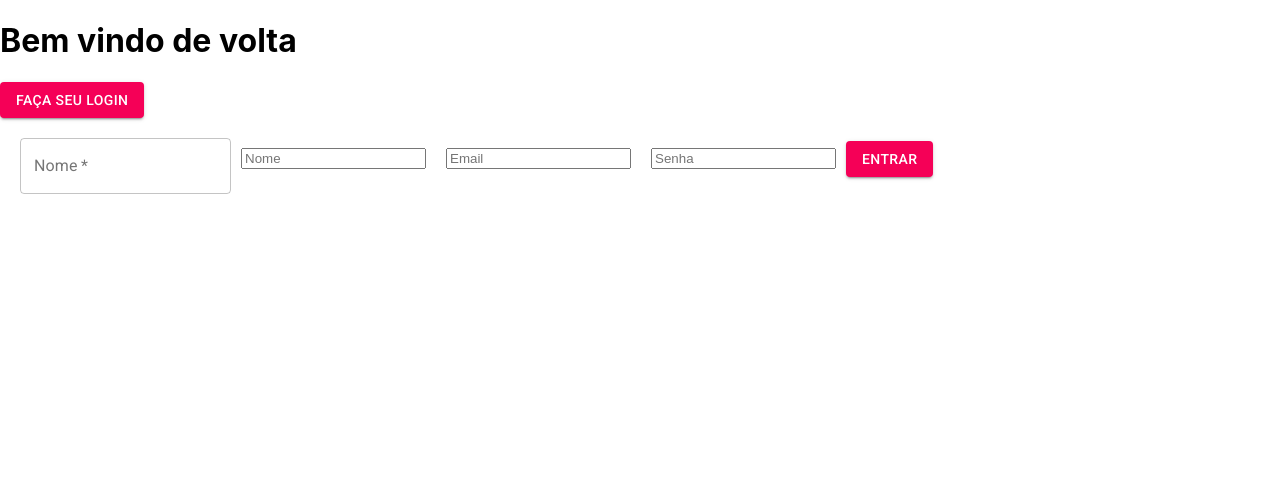
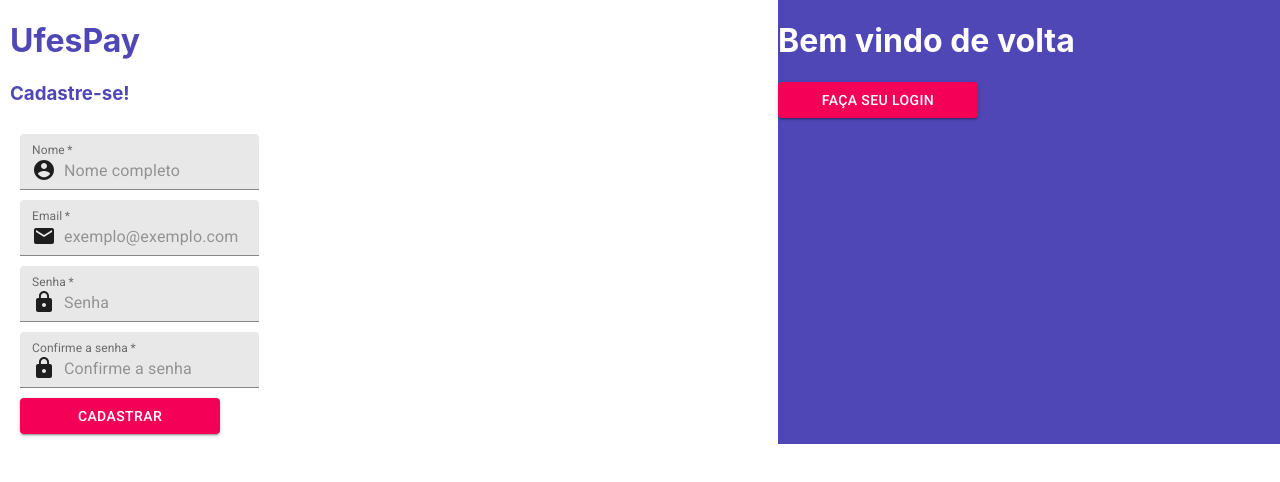
Before and after one commit to cainajuca/ufespay, a React (Create React App) app: page / in a window 1280 px wide. Shown: the top 482 px of the page. Built offline with nearby package versions, Linux system fonts and the light colour scheme.

Commit message:
1a versao: Landing-page

```diff
--- a/package.json
+++ b/package.json
@@ -4,6 +4,7 @@
   "private": true,
   "dependencies": {
     "@material-ui/core": "^4.11.3",
+    "@material-ui/icons": "^4.11.2",
     "@testing-library/jest-dom": "^5.11.4",
     "@testing-library/react": "^11.1.0",
     "@testing-library/user-event": "^12.1.10",
--- a/src/components/create-acc/create-acc.css
+++ b/src/components/create-acc/create-acc.css
@@ -0,0 +1,7 @@
+#create-acc {
+    margin-left: 10px;
+    color: #5047B7;
+    background-color: #fff;
+    /* display: grid;
+    grid-template-columns: 1fr 1fr 1fr; */
+}
--- a/src/components/create-acc/create-acc.js
+++ b/src/components/create-acc/create-acc.js
@@ -1,6 +1,12 @@
 import React, { Component } from 'react';
 
-import Button from '@material-ui/core/Button'
+import './create-acc.css'
+
+import { Button, TextField, InputAdornment } from '@material-ui/core'
+
+import { AccountCircle } from '@material-ui/icons'
+import EmailIcon from '@material-ui/icons/Email';
+import LockIcon from '@material-ui/icons/Lock';
 
 class CreateAcc extends Component {
 
@@ -12,9 +18,7 @@ class CreateAcc extends Component {
             name: '',
             email: '',
             password: '',
-            repPassword,
-
-
+            repPassword: '',
 
             success: '',
             id: '',
@@ -63,16 +67,15 @@ class CreateAcc extends Component {
     }
 
 
-    handleInputChange = event => {
-        const { name, value } = event.target;
+    handleTextFieldChange = (field, event) => {
         this.setState({
-            [name]: value
+            [field]: event.target.value
         })
     }
 
     render() {
         return (
-            <div id="login">
+            <div id="create-acc">
 
                 <h1>UfesPay</h1>
 
@@ -80,53 +83,93 @@ class CreateAcc extends Component {
 
                 <form onSubmit = {this.handleSubmit}>
 
-                    <input
-                        placeholder="Nome"
+                    <div className="TextField">
+                        <TextField
+                            className="TextField"
+                            variant="filled"
+                            color="secondary"
+                            label="Nome"
+                            placeholder="Nome completo"
                             type="text"
-                        id="name"
-                        name="name"
                             required
                             value={this.state.name}
-                        onChange={this.handleInputChange}
+                            onChange={(e) => this.handleTextFieldChange("name", e)}
+                            InputProps={{
+                                startAdornment: (
+                                    <InputAdornment position="start">
+                                    <AccountCircle />
+                                    </InputAdornment>
+                                )
+                            }}
                         />
+                    </div>
 
-                    <input
-                        placeholder="Email"
+                    <div className="TextField">
+                        <TextField
+                            className="TextField"
+                            variant="filled"
+                            color="secondary"
+                            label="Email"
+                            placeholder="exemplo@exemplo.com"
                             type="text"
-                        id="email"
-                        name="email"
                             required
                             value={this.state.email}
-                        onChange={this.handleInputChange}
+                            onChange={(e) => this.handleTextFieldChange("email", e)}
+                            InputProps={{
+                                startAdornment: (
+                                    <InputAdornment position="start">
+                                    <EmailIcon />
+                                    </InputAdornment>
+                                )
+                            }}
                         />
+                    </div>
 
-                    <input
+                    <div className="TextField">
+                        <TextField
+                            variant="filled"
+                            color="secondary"
+                            label="Senha"
                             placeholder="Senha"
                             type="password"
-                        id="password"
-                        name="password"
                             required
                             value={this.state.password}
-                        onChange={this.handleInputChange}
+                            onChange={(e) => this.handleTextFieldChange("password", e)}
+                            InputProps={{
+                                startAdornment: (
+                                    <InputAdornment position="start">
+                                    <LockIcon />
+                                    </InputAdornment>
+                                )
+                            }}
                         />
+                    </div>
 
-                    <input
+                    <div className="TextField">
+                        <TextField
+                            variant="filled"
+                            color="secondary"
+                            label="Confirme a senha"
                             placeholder="Confirme a senha"
                             type="password"
-                        id="rep-password"
-                        name="rep-password"
                             required
-                        value={this.state.repPassword}
-                        onChange={this.handleInputChange}
+                            value={this.state.password}
+                            onChange={(e) => this.handleTextFieldChange("repPassword", e)}
+                            InputProps={{
+                                startAdornment: (
+                                    <InputAdornment position="start">
+                                    <LockIcon />
+                                    </InputAdornment>
+                                )
+                            }}
                         />
+                    </div>
 
-                    <Button variant="contained" color="secondary" type="submit">
+                    <Button className="Button" variant="contained" color="secondary" type="submit">
                         Cadastrar
                     </Button>
 
                 </form>
-
-                <h1>{this.state.success}</h1>
 
             </div>
         )
--- a/src/components/login/login.css
+++ b/src/components/login/login.css
@@ -1,7 +1,23 @@
-input {
-    margin: 10px;
+#login {
+    margin-left: 10px;
+    color: #fff;
+    background-color: #5047B7;
+}
+
+.TextField {
+    margin-bottom: 10px;
 }
 
 form {
-    margin: 20px;
+
+    display: flex;
+
+    padding: 10px;
+
+    flex-direction: column;
 }
+
+.Button {
+    width: 200px;
+    margin-bottom: 100px;
+}
--- a/src/components/login/login.js
+++ b/src/components/login/login.js
@@ -19,7 +19,9 @@ class Login extends Component {
             // retorno de validação do backend (caso a validação ocorra lá)
             success: '',
             id: '',
-            errorMessages: []
+            errorMessages: [],
+
+            showLoginForm: false
         }
     }
 
@@ -36,12 +38,18 @@ class Login extends Component {
     }
 
 
-    handleInputChange = event => {
-        const { name, value } = event.target;
+    handleTextFieldChange = (field, event) => {
         this.setState({
-            [name]: value
+            [field]: event.target.value
         })
     }
+
+    handleLoginForm = () => {
+        this.setState({
+            showLoginForm: true
+        })
+    }
+
 
     render() {
         return (
@@ -49,57 +57,69 @@ class Login extends Component {
 
                 <h1>Bem vindo de volta</h1>
 
-                <Button variant="contained" color="secondary" type="submit">
-                    Faça seu login
-                </Button>
-
+                {
+                    this.state.showLoginForm ?
+                    (
                         <form onSubmit = {this.handleSubmit}>
 
+                            <div className="TextField">
                                 <TextField
                                     variant="outlined"
                                     color="secondary"
                                     label="Nome"
                                     placeholder="Nome completo"
-                        required
-                    />
-
-                    <input
-                        placeholder="Nome"
                                     type="text"
-                        id="name"
-                        name="name"
                                     required
                                     value={this.state.name}
-                        onChange={this.handleInputChange}
+                                    onChange={(e) => this.handleTextFieldChange("name", e)}
                                 />
+                            </div>
 
-                    <input
-                        placeholder="Email"
+                            <div className="TextField">
+                                <TextField
+                                    variant="outlined"
+                                    color="secondary"
+                                    label="Email"
+                                    placeholder="exemplo@exemplo.com"
                                     type="text"
-                        id="email"
-                        name="email"
                                     required
                                     value={this.state.email}
-                        onChange={this.handleInputChange}
+                                    onChange={(e) => this.handleTextFieldChange("email", e)}
                                 />
+                            </div>
 
-                    <input
+                            <div className="TextField">
+                                <TextField
+                                    variant="outlined"
+                                    color="secondary"
+                                    label="Senha"
                                     placeholder="Senha"
                                     type="password"
-                        id="password"
-                        name="password"
                                     required
                                     value={this.state.password}
-                        onChange={this.handleInputChange}
+                                    onChange={(e) => this.handleTextFieldChange("password", e)}
                                 />
+                            </div>
 
-                    <Button variant="contained" color="secondary" type="submit">
+                            <Button className="Button" variant="contained" color="secondary" type="submit">
                                 Entrar
                             </Button>
 
                         </form>
-
-                <h1>{this.state.name}</h1>
+                    )
+                    :
+                    (
+                        <Button
+                            className="Button"
+                            variant="contained"
+                            color="secondary"
+                            type="button"
+                            onClick={this.handleLoginForm}
+                            >
+                            Faça seu login
+                        </Button>
+                    )
+                }
 
             </div>
         )
--- a/src/views/landing-page/landing-page.css
+++ b/src/views/landing-page/landing-page.css
@@ -0,0 +1,9 @@
+#landing-page {
+    display: grid;
+    grid-template-columns: 3fr 2fr;
+}
+
+/* #first-row {
+    display: grid;
+    grid-template-columns: 5fr 1fr 1fr;
+} */
--- a/src/views/landing-page/landing-page.js
+++ b/src/views/landing-page/landing-page.js
@@ -1,12 +1,17 @@
 import React, { Component } from 'react';
 
+import './landing-page.css'
+
 import Login from '../../components/login/login'
+import CreateAcc from '../../components/create-acc/create-acc'
 
 class LandingPage extends Component {
 
     render() {
         return (
             <div id="landing-page">
+
+                <CreateAcc />
 
                 <Login />
 
```
Also changed, not shown: 2 other files (tests, documents, lock files or other folders). Lines whose indentation alone changed are shown as unchanged.
